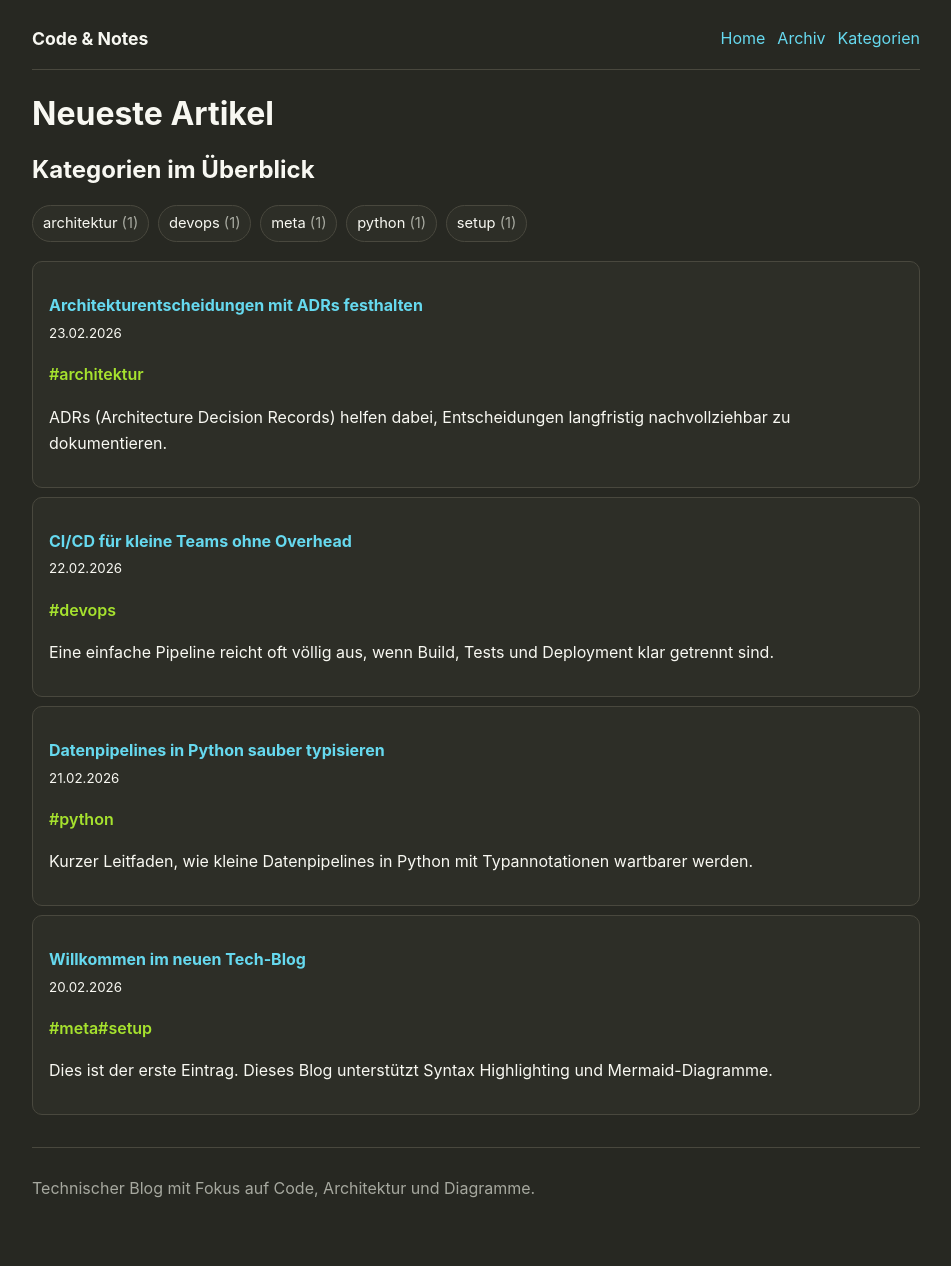
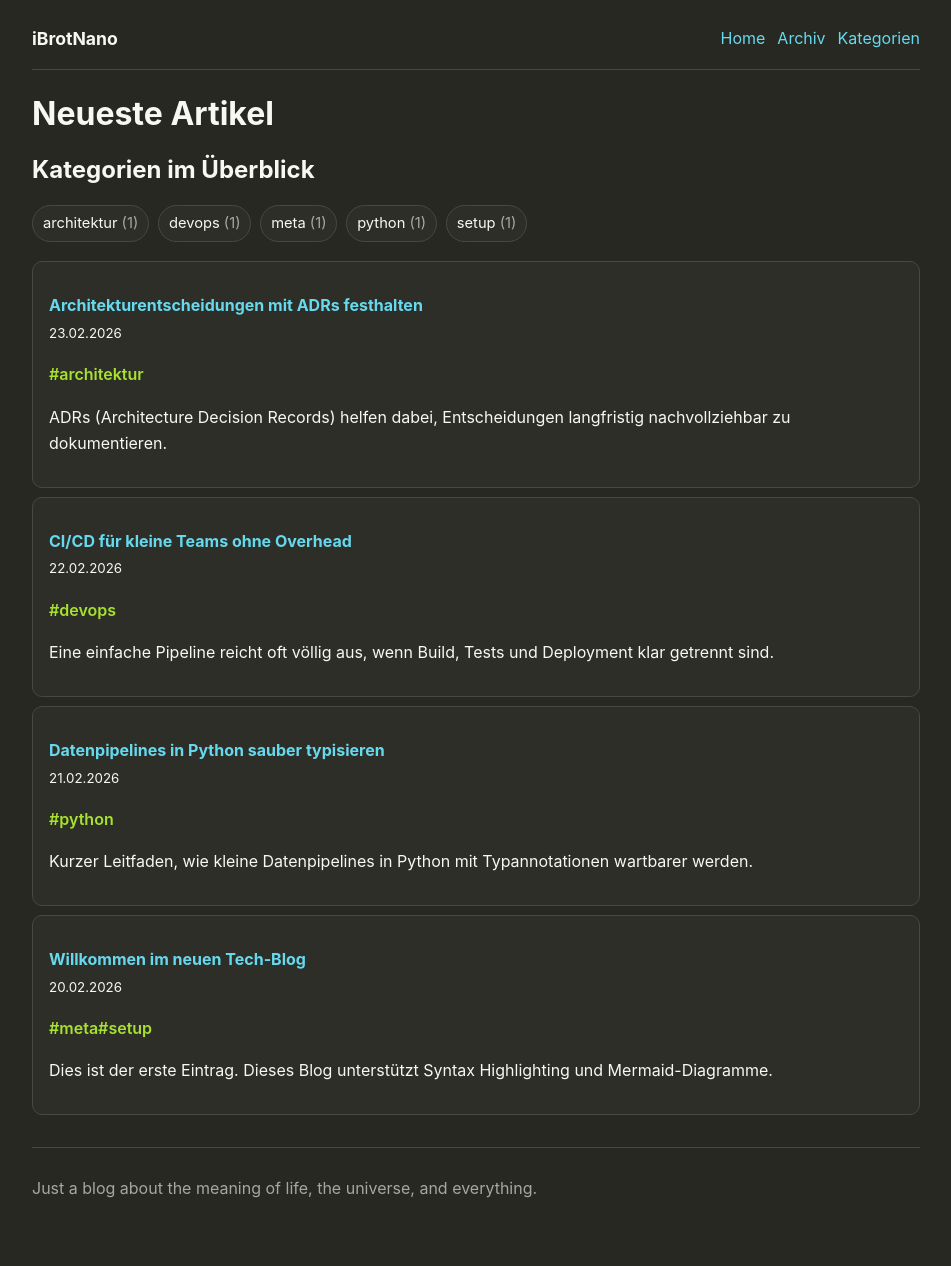
Before and after one commit to bhaktiyadav08/ibrotnano.github.io, a Jekyll site: the page built from index.md, in a window 1280 px wide. Shown: the whole page, without its empty margins (164-1115 px from the left). Built offline with Jekyll 4.4.1, drawn with Linux system fonts in a browser that asks for light colours.

Commit message:
_config.yml configured

```diff
--- a/_config.yml
+++ b/_config.yml
@@ -1,18 +1,16 @@
-title: Code & Notes
-description: Technischer Blog mit Fokus auf Code, Architektur und Diagramme.
-url: ""
+title: iBrotNano
+description: Just a blog about the meaning of life, the universe, and everything.
+url: "https://ibrotnano.github.io"
 baseurl: ""
 timezone: Europe/Berlin
 lang: de
-author: Dein Name
-
-twitter:
-  username: ""
-  card: summary_large_image
+author: Marcel Melzig
 
 social:
-  name: Code & Notes
-  links: []
+  name: iBrotNano
+  links:
+    - https://github.com/iBrotNano
+    - https://www.linkedin.com/in/marcel-melzig-0aa538ab/
 
 markdown: kramdown
 kramdown:
@@ -47,3 +45,7 @@ exclude:
   - README.md
   - Gemfile
   - Gemfile.lock
+  - docker-compose.yml
+  - .gitignore
+  - _site
+  - ibrotnano.code-workspace
```
